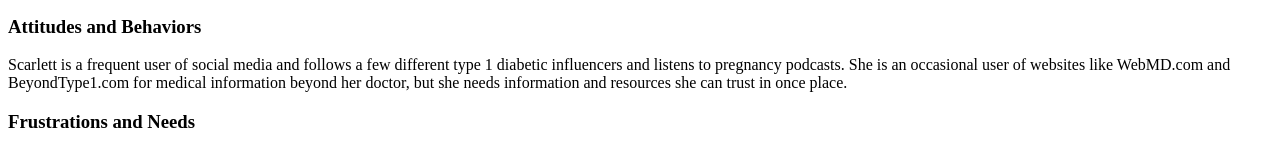
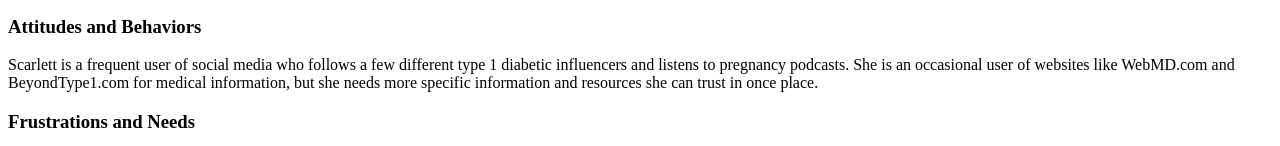
Before and after one commit to taylorbadraun/type-one-and-pregnancy, a plain HTML site: page public_html/documentation/milestone-1.html in a window 1280 px wide. Shown: the part 642-788 px from the top of the page. Drawn offline with Linux system fonts and the light colour scheme.

Commit message:
adjusted some text

```diff
--- a/public_html/documentation/milestone-1.html
+++ b/public_html/documentation/milestone-1.html
@@ -22,7 +22,7 @@
         <h3>Technology</h3>
             <p>Most of Scarlett's time online is spent on her iPhone 11 with unlimited 4G data running the latest operating system.</p>
         <h3>Attitudes and Behaviors</h3>
-            <p>Scarlett is a  frequent user of social media and follows a few different type 1 diabetic influencers and listens to pregnancy podcasts.  She is an occasional user of websites like WebMD.com and BeyondType1.com for medical information beyond her doctor, but she needs information and resources she can trust in once place. </p>
+            <p>Scarlett is a  frequent user of social media who follows a few different type 1 diabetic influencers and listens to pregnancy podcasts.  She is an occasional user of websites like WebMD.com and BeyondType1.com for medical information, but she needs more specific information and resources she can trust in once place. </p>
         <h3>Frustrations and Needs</h3>
             <p>Scarlett is frustrated with the lack of resources available to her and women like her.  She has had type 1 diabetes for 25 years. While she has access to medical care, she has received conflicting information about type 1 diabetes and pregnancy. She would like to start a family, but she is scared about the risks. While she has tried to find information on this topic online, most websites are geared toward gestational diabetes.</p>
         <h3>Goals</h3>
```
